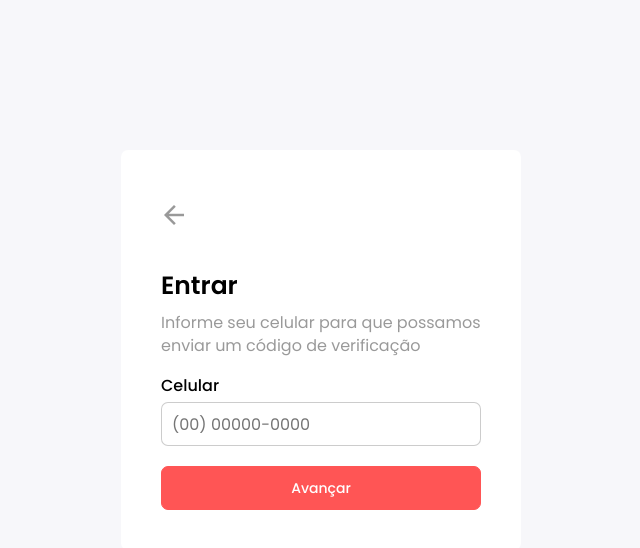
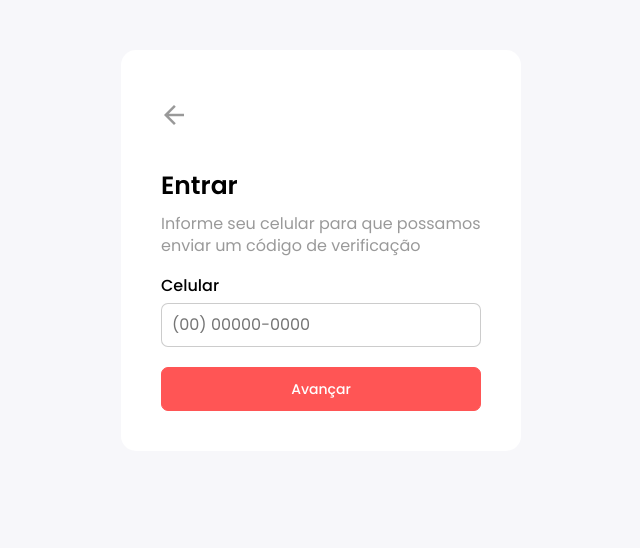
Before and after one commit to kaluabentes/orderflow, a Next.js app: page /login in a window 1280 px wide. Shown: the top 548 px of the page, without its empty margins (319-959 px from the left). Built offline with nearby package versions, Linux system fonts and the light colour scheme.

Commit message:
Change to use Base template

```diff
--- a/src/components/templates/Login/index.tsx
+++ b/src/components/templates/Login/index.tsx
@@ -7,12 +7,9 @@ import Button from '../../atoms/Button'
 import Heading from '../../atoms/Heading'
 import Input from '../../atoms/Input'
 import Paragraph from '../../atoms/Paragraph'
+import Base from '../Base'
 
-import {
-  Container,
-  CustomIconButton as IconButton,
-  OuterContainer
-} from './styles'
+import { CustomIconButton as IconButton } from './styles'
 
 interface LoginProps {
   title: string
@@ -36,8 +33,7 @@ function Login({
   const [phone, setPhone] = React.useState('')
 
   return (
-    <OuterContainer>
-      <Container>
+    <Base hasPadding>
       <IconButton margin="0 0 30px 0" name="arrow_back" onClick={onBack} />
       <Heading size="large" margin="0 0 10px 0">
         {title}
@@ -55,14 +51,10 @@ function Login({
         placeholder="(00) 00000-0000"
         error={error}
       />
-        <Button
-          variant="primary"
-          onClick={() => onAdvance(filterNumber(phone))}
-        >
+      <Button variant="primary" onClick={() => onAdvance(filterNumber(phone))}>
         {advanceLabel}
       </Button>
-      </Container>
-    </OuterContainer>
+    </Base>
   )
 }
 
```
Lines whose indentation alone changed are shown as unchanged.
